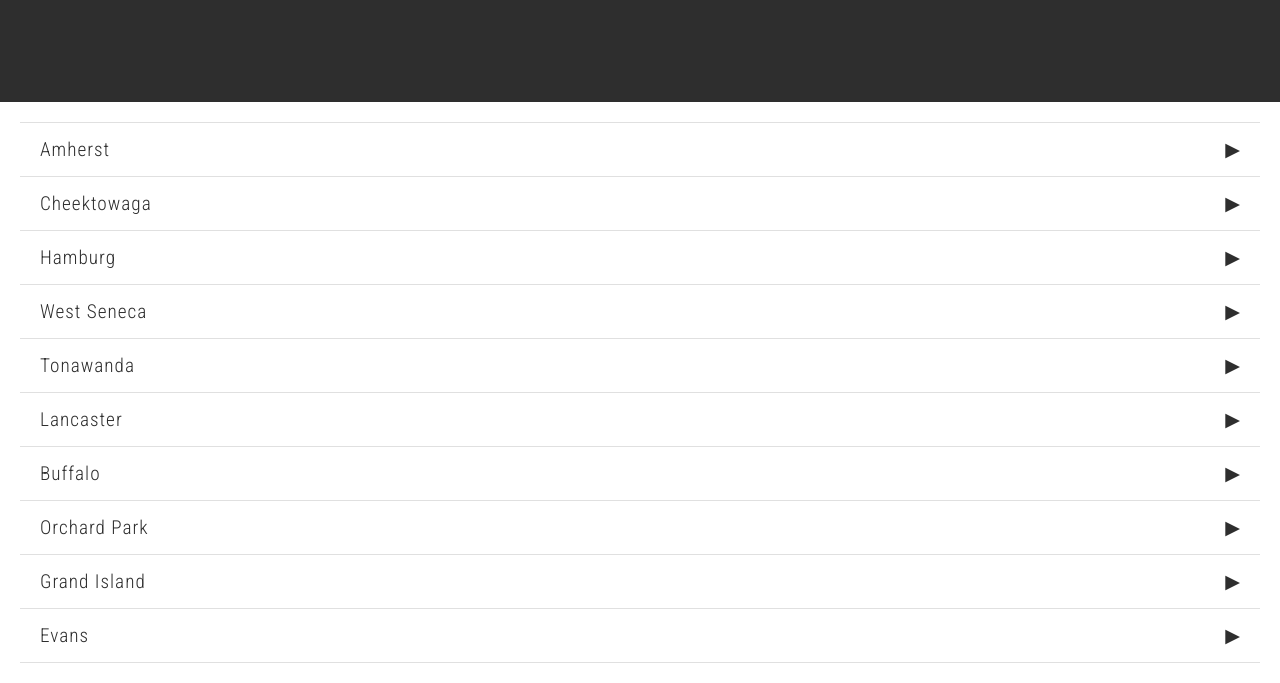
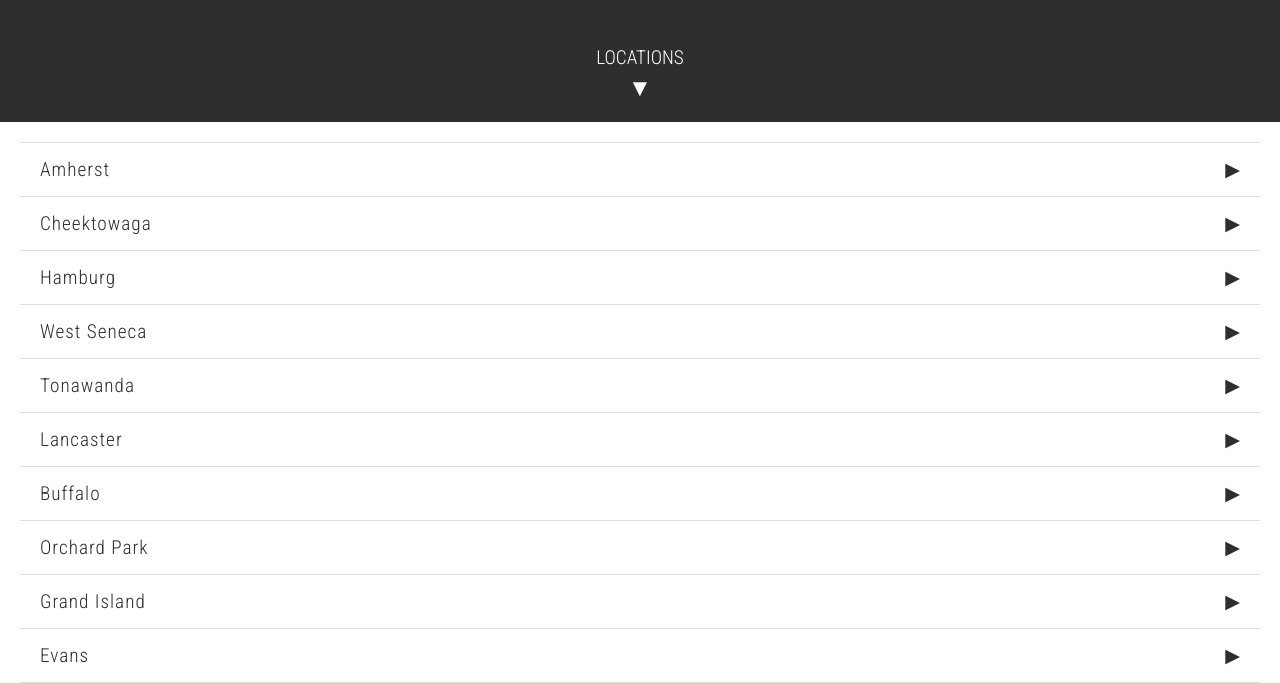
Before and after one commit to DylanXC-create/ai-integration-website, a plain HTML site: page index.html in a window 1280 px wide. Shown: the part 298-981 px from the top of the page. Drawn offline with Linux system fonts and the light colour scheme.

Commit message:
Extend upper section to 5/6 height, center title and summary, move towns below viewport, add Locations scroll prompt

```diff
--- a/index.html
+++ b/index.html
@@ -19,12 +19,11 @@
         .upper-section {
             background-color: #2e2e2e; /* Matte dark grey for upper section */
             color: #ffffff;
-            flex: 1;
+            height: 83.33vh; /* 5/6 of the viewport height (100 / 6 * 5) */
             display: flex;
             justify-content: center;
             align-items: center;
             position: relative;
-            min-height: 50vh; /* Ensure upper section takes up space */
         }
         .content {
             text-align: left;
@@ -50,13 +49,38 @@
             margin: 0;
             line-height: 1.2;
         }
+        .scroll-prompt {
+            position: absolute;
+            bottom: 20px;
+            left: 50%;
+            transform: translateX(-50%);
+            display: flex;
+            flex-direction: column;
+            align-items: center;
+            color: #ffffff;
+            font-family: 'Roboto Condensed', sans-serif;
+            font-weight: 300;
+            font-size: 1.2rem;
+            text-transform: uppercase;
+            cursor: pointer;
+        }
+        .scroll-prompt .arrow {
+            font-size: 1.5rem;
+            margin-top: 5px;
+            animation: bounce 1s infinite;
+        }
+        @keyframes bounce {
+            0%, 100% { transform: translateY(0); }
+            50% { transform: translateY(10px); }
+        }
         .lower-section {
-            background-color: #ffffff;
+            background-color: #ffffff; /* White background for lower section */
             color: #2e2e2e;
             padding: 20px;
             display: flex;
             flex-direction: column;
             align-items: center;
+            min-height: 16.67vh; /* 1/6 of the viewport height (100 / 6) */
         }
         .nav-links {
             width: 100%;
@@ -104,6 +128,9 @@
             display: block; /* Show when toggled */
         }
         @media (max-width: 768px) {
+            .upper-section {
+                height: 83.33vh; /* Maintain 5/6 ratio */
+            }
             .summary h1 {
                 font-size: 2.2rem;
             }
@@ -119,6 +146,12 @@
             .town-header .arrow {
                 font-size: 1rem;
             }
+            .scroll-prompt {
+                font-size: 1rem;
+            }
+            .scroll-prompt .arrow {
+                font-size: 1.2rem;
+            }
         }
     </style>
 </head>
@@ -129,6 +162,10 @@
                 <h1>AI Traffic Optimization</h1>
                 <p>Real-time traffic analytics, showing insight on benefits from AI-controlled traffic lights delivering by minimizing delays and reducing costs at key intersections.</p>
             </div>
+        </div>
+        <div class="scroll-prompt" onclick="window.scrollTo({top: document.querySelector('.lower-section').offsetTop, behavior: 'smooth'})">
+            <span>Locations</span>
+            <span class="arrow">▼</span>
         </div>
     </div>
     <div class="lower-section">
```
